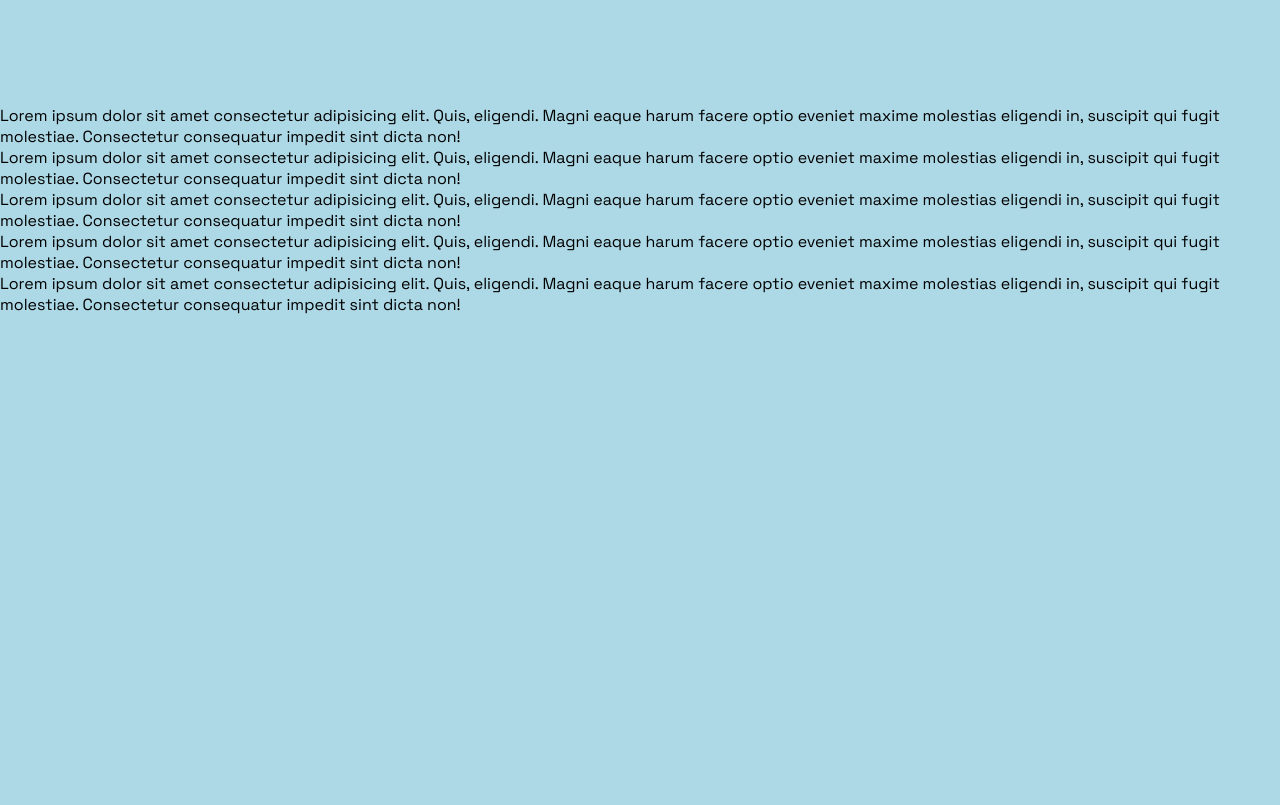
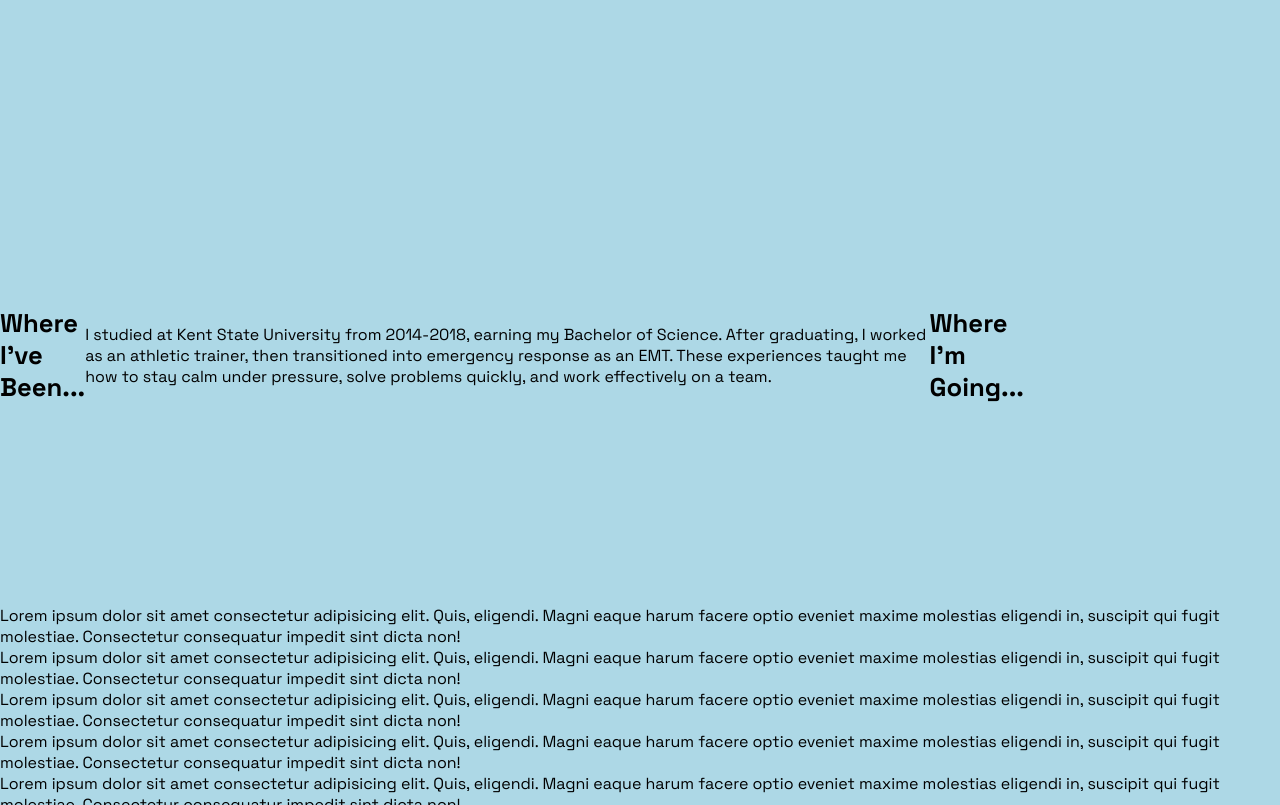
Before and after one commit to lengleman-spec/first-website, a plain HTML site: page index.html in a window 1280 px wide. Shown: the part 1954-2759 px from the top of the page. Before the commit the page ends 2269 px from the top, so only its background shows below. Drawn offline with Linux system fonts and the light colour scheme.

Commit message:
added 'where i've been' section

```diff
--- a/index.html
+++ b/index.html
@@ -98,6 +98,21 @@
           <div class="project-3"></div>
         </div>
       </section>
+
+      <section class="section past-future">
+        <h2>Where I've Been...</h2>
+        <div class="past-container">
+          <p>
+            I studied at Kent State University from 2014-2018, earning my
+            Bachelor of Science. After graduating, I worked as an athletic
+            trainer, then transitioned into emergency response as an EMT. These
+            experiences taught me how to stay calm under pressure, solve
+            problems quickly, and work effectively on a team.
+          </p>
+        </div>
+        <h2>Where I'm Going...</h2>
+        <div class="future"></div>
+      </section>
     </main>
 
     <p>
--- a/styles.css
+++ b/styles.css
@@ -81,9 +81,11 @@ section {
   margin-right: 4rem;
 }
 
+/* EDUCATION AND CAREER */
 .edu-career-container {
   display: flex;
   justify-content: space-evenly;
+  align-items: center;
 }
 
 .career-text,
@@ -91,6 +93,7 @@ section {
   border: 2px solid #1a1a1a;
   border-radius: 12px;
   max-width: 400px;
+  padding: 16px;
 }
 
 .career-text {
```
